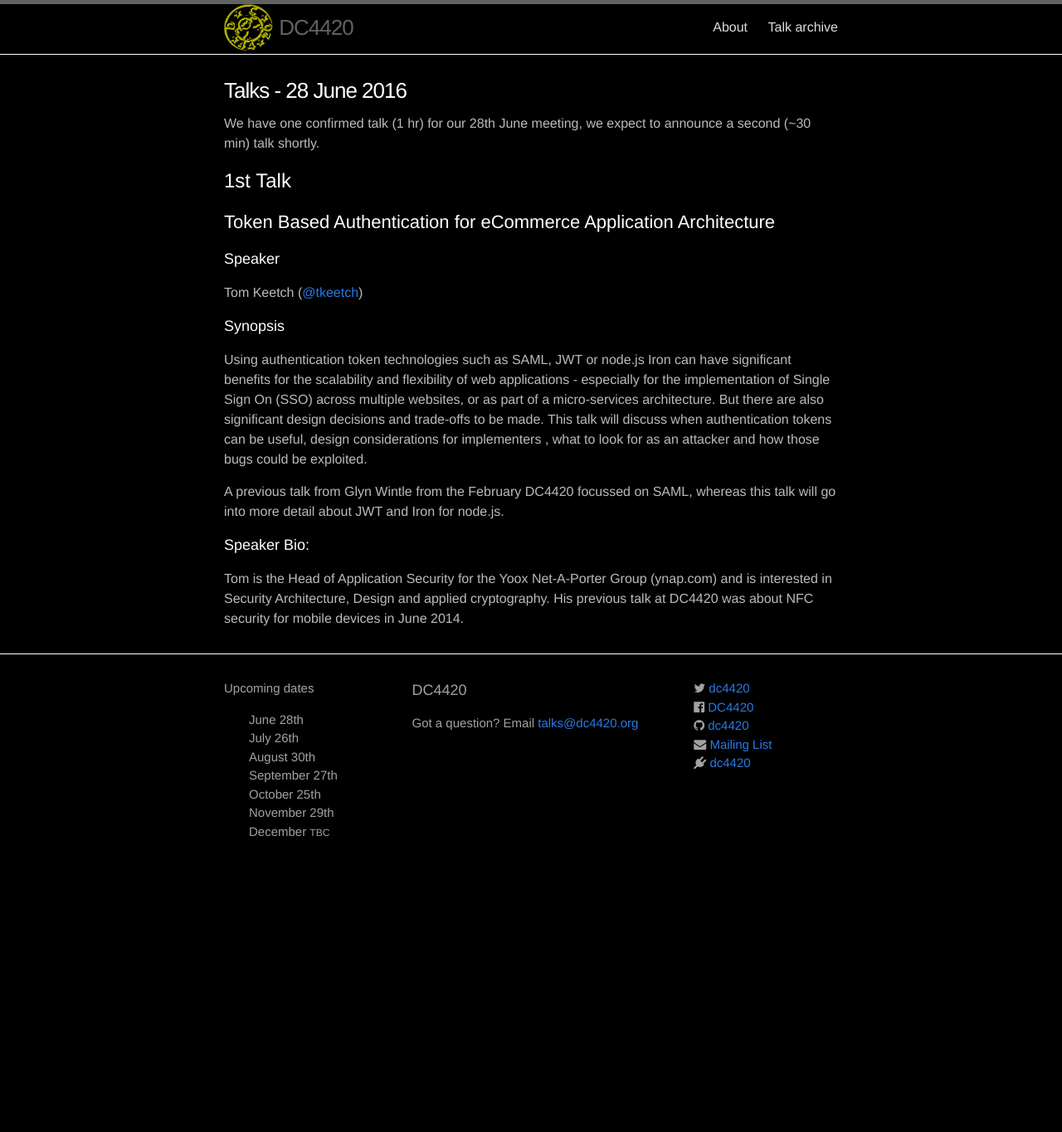
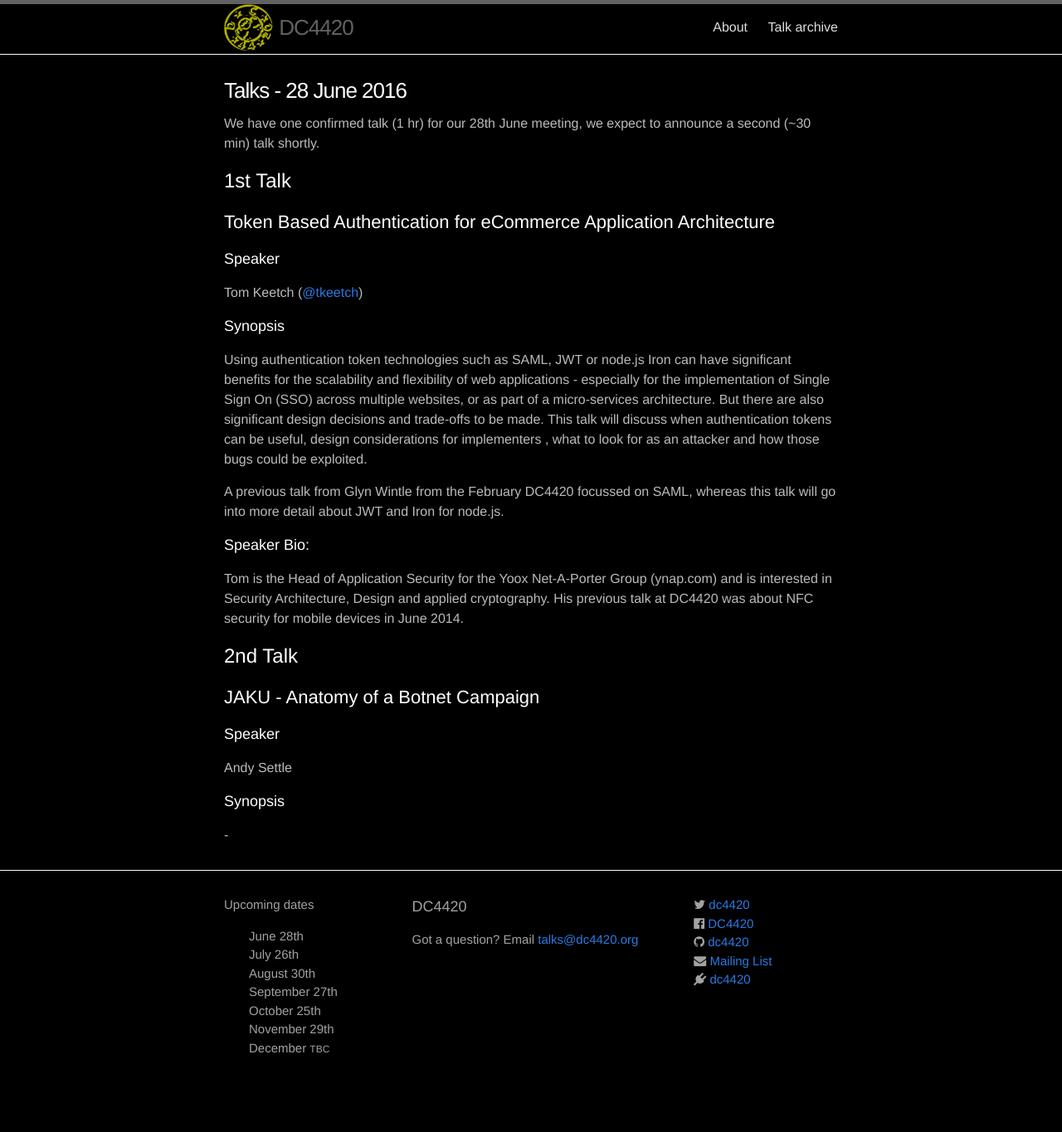
Before and after one commit to dc4420/website, a Jekyll site: the page built from _posts/2016-06-28-talks.markdown, in a window 1280 px wide. Shown: the whole page at 83% size. Built offline with Jekyll 4.4.1, drawn with Linux system fonts in a browser that asks for light colours; nearby versions of some CDN libraries; before the commit the page ends 1104 px from its top, so only the background shows below that.

Commit message:
add Andy Settle's talk to June schedule

```diff
--- a/_posts/2016-06-28-talks.markdown
+++ b/_posts/2016-06-28-talks.markdown
@@ -36,3 +36,16 @@ detail about JWT and Iron for node.js.
 Tom is the Head of Application Security for the Yoox Net-A-Porter Group (ynap.com) and is interested in Security
 Architecture, Design and applied cryptography. His previous talk at DC4420 was about NFC security for mobile
 devices in June 2014.
+
+
+# 2nd Talk
+
+## JAKU - Anatomy of a Botnet Campaign
+
+### Speaker
+
+Andy Settle
+
+### Synopsis
+
+-
```
Also changed, not shown: other parts of _posts/2016-06-28-talks.markdown (+1 -1 lines).
